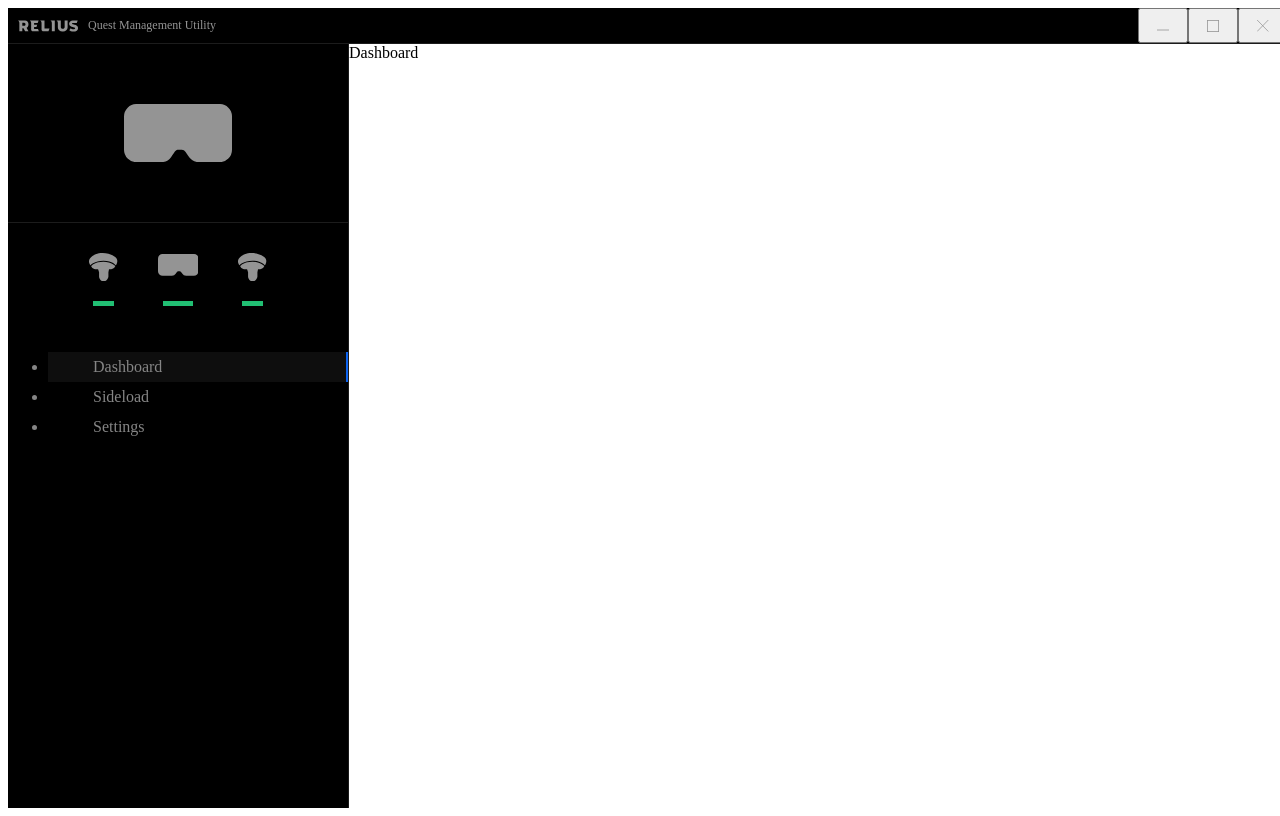
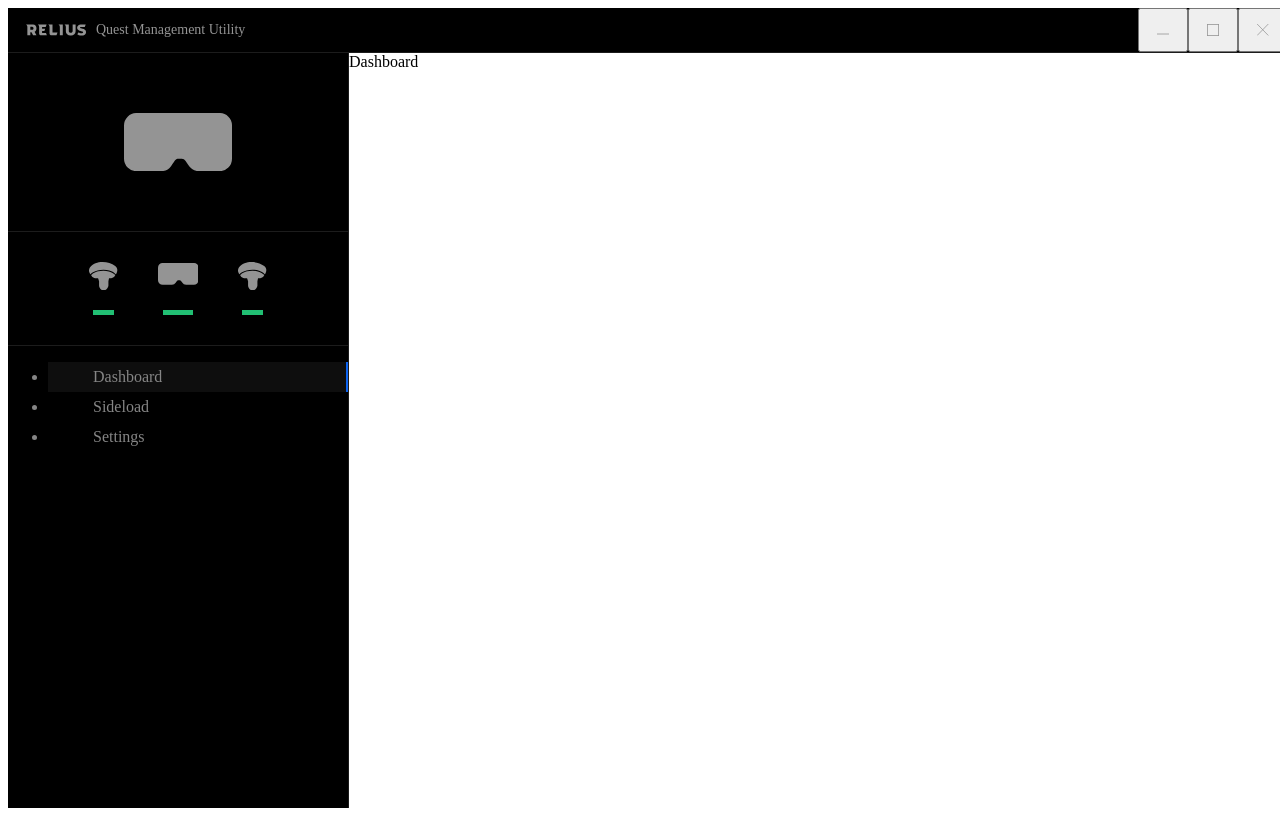
Before and after one commit to markk112/relius-qmu, a Vue app: page / in a window 1280 px wide. Built offline with nearby package versions, Linux system fonts and the light colour scheme; the HTML template or start-up script is replaced by a standard one.

Commit message:
adjusted frame height, added indic border

```diff
--- a/src/components/Frame.vue
+++ b/src/components/Frame.vue
@@ -60,7 +60,7 @@
     justify-content: flex-end;
     background-color: #000000;
     width: 100%;
-    height: 35px;
+    height: 45px;
     border-bottom: 1px solid #1c1c1c;
 }
 #frame .draggable {
@@ -70,13 +70,13 @@
 }
 #frame .logo {
     display: flex;
-    margin-left: 10px;
+    margin-left: 18px;
     align-items: center;
     height: 100%;
 }
 #frame .logo p {
     color: #949494;
-    font-size: 12px;
+    font-size: 14px;
     margin-left: 10px;
 }
 #frame .buttons {
--- a/src/components/Sidebar/BatteryIndicator.vue
+++ b/src/components/Sidebar/BatteryIndicator.vue
@@ -56,6 +56,7 @@
 <style scoped>
 #battery-indicator {
     padding: 30px 0;
+    border-bottom: 1px solid #1c1c1c;
 }
 progress {
     width: 40px;
```
Also changed, not shown: src/assets/sidebar-inspiration.png (deleted).
